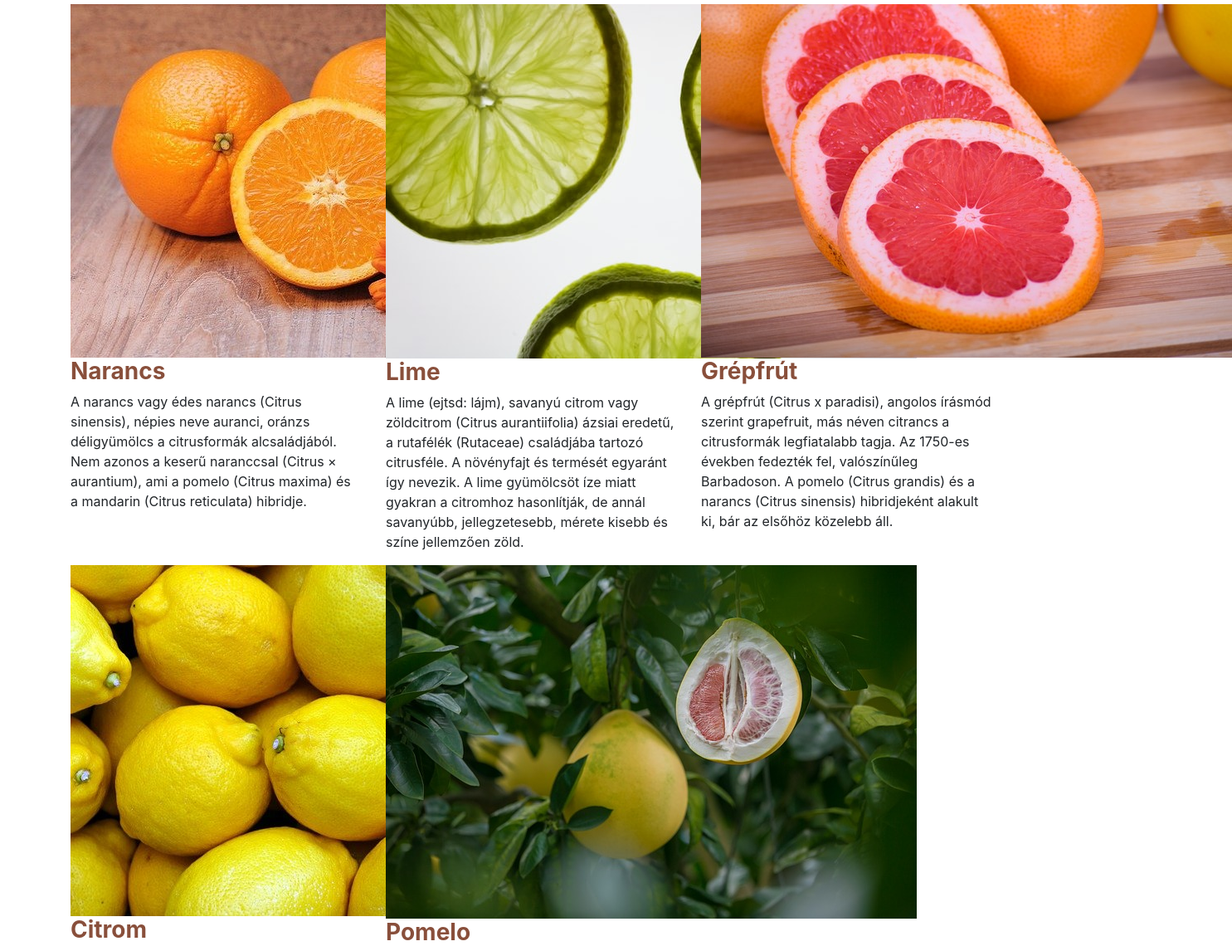
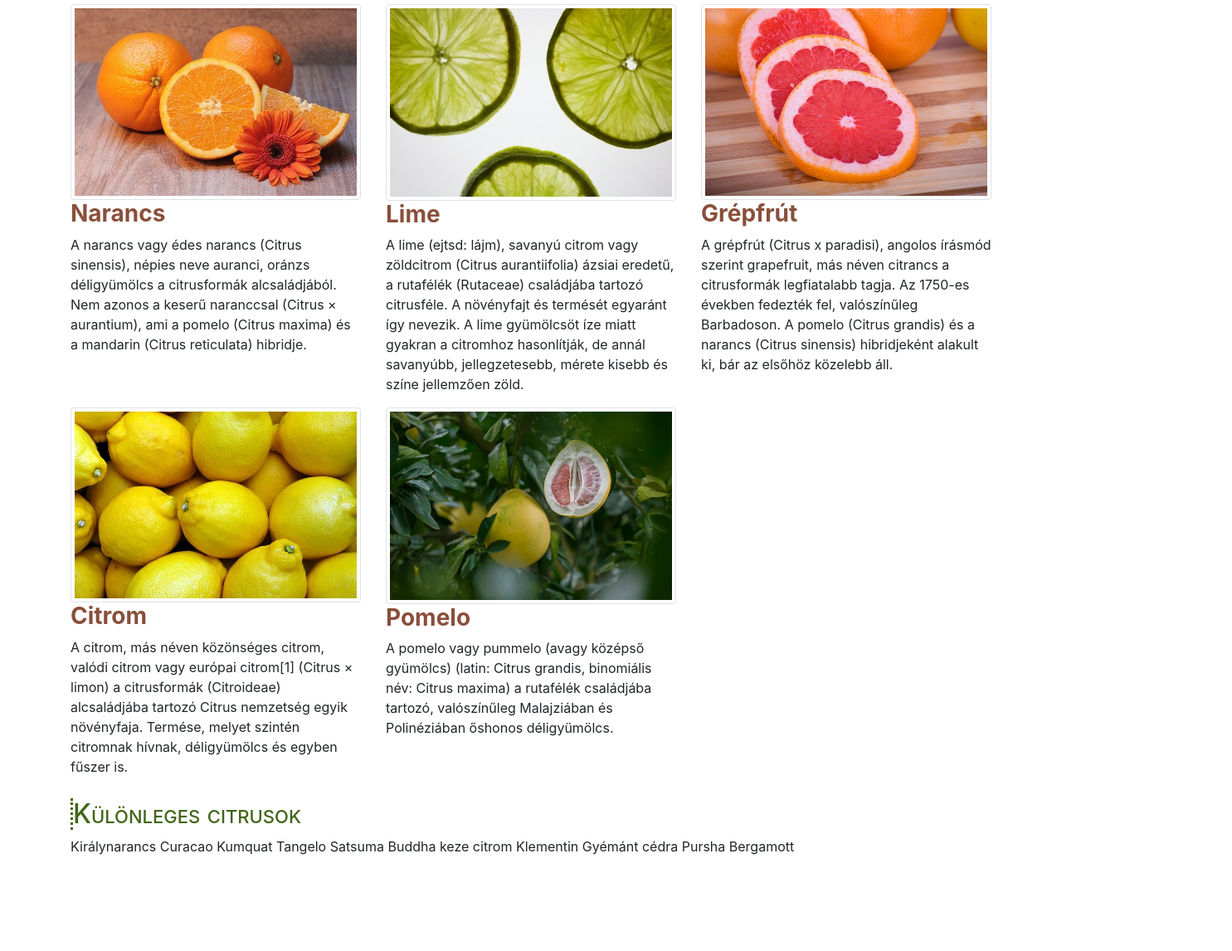
Before and after one commit to gergo515/citrus-09-B, a plain HTML site: page index.html in a window 1280 px wide. Shown: the part 642-1788 px from the top of the page at 83% size, 1485 px wide, since content can reach past the window. After the commit the page ends 1722 px from the top, so only its background shows below. Drawn offline with Linux system fonts and the light colour scheme.

Commit message:
9. feladat kész

```diff
--- a/index.html
+++ b/index.html
@@ -49,27 +49,27 @@
                 <h2 id="leggyakoribb">Leggyakoribb citrusféle gyümölcsök</h2>
             </div>
             <div class="col-sm-6 col-lg-4">
-                <img src="img/narancs.jpg" alt="Narancs">
+                <img src="img/narancs.jpg" alt="Narancs" class="img-thumbnail img-fluid">
                 <h3>Narancs</h3>
                 <p>A narancs vagy édes narancs (Citrus sinensis), népies neve auranci, oránzs déligyümölcs a citrusformák alcsaládjából. Nem azonos a keserű naranccsal (Citrus × aurantium), ami a pomelo (Citrus maxima) és a mandarin (Citrus reticulata) hibridje.</p>
             </div>
            <div class="col-sm-6 col-lg-4">
-               <img src="img/lime2.jpg" alt="Lime">
+               <img src="img/lime2.jpg" alt="Lime" class="img-thumbnail img-fluid">
                <h3>Lime</h3>
                <p>A lime (ejtsd: lájm), savanyú citrom vagy zöldcitrom (Citrus aurantiifolia) ázsiai eredetű, a rutafélék (Rutaceae) családjába tartozó citrusféle. A növényfajt és termését egyaránt így nevezik. A lime gyümölcsöt íze miatt gyakran a citromhoz hasonlítják, de annál savanyúbb, jellegzetesebb, mérete kisebb és színe jellemzően zöld.</p>
            </div>
            <div class="col-sm-6 col-lg-4">
-               <img src="img/grapefruit.jpg" alt="Grapefruit">
+               <img src="img/grapefruit.jpg" alt="Grapefruit" class="img-thumbnail img-fluid">
                <h3>Grépfrút</h3>
                <p>A grépfrút (Citrus x paradisi), angolos írásmód szerint grapefruit, más néven citrancs a citrusformák legfiatalabb tagja. Az 1750-es években fedezték fel, valószínűleg Barbadoson. A pomelo (Citrus grandis) és a narancs (Citrus sinensis) hibridjeként alakult ki, bár az elsőhöz közelebb áll. </p>
            </div>
            <div class="col-sm-6 col-lg-4">
-                <img src="img/citrom.jpg" alt="Citrom">
+                <img src="img/citrom.jpg" alt="Citrom" class="img-thumbnail img-fluid">
                 <h3>Citrom</h3>
                 <p>A citrom, más néven közönséges citrom, valódi citrom vagy európai citrom[1] (Citrus × limon) a citrusformák (Citroideae) alcsaládjába tartozó Citrus nemzetség egyik növényfaja. Termése, melyet szintén citromnak hívnak, déligyümölcs és egyben fűszer is.</p>
            </div>
             <div class="col-sm-6 col-lg-4">
-                <img src="img/pomelo.jpg" alt="Pomelo">
+                <img src="img/pomelo.jpg" alt="Pomelo" class="img-thumbnail img-fluid">
                 <h3>Pomelo</h3>
                 <p>A pomelo vagy pummelo (avagy középső gyümölcs) (latin: Citrus grandis, binomiális név: Citrus maxima) a rutafélék családjába tartozó, valószínűleg Malajziában és Polinéziában őshonos déligyümölcs. </p>
             </div>
```
